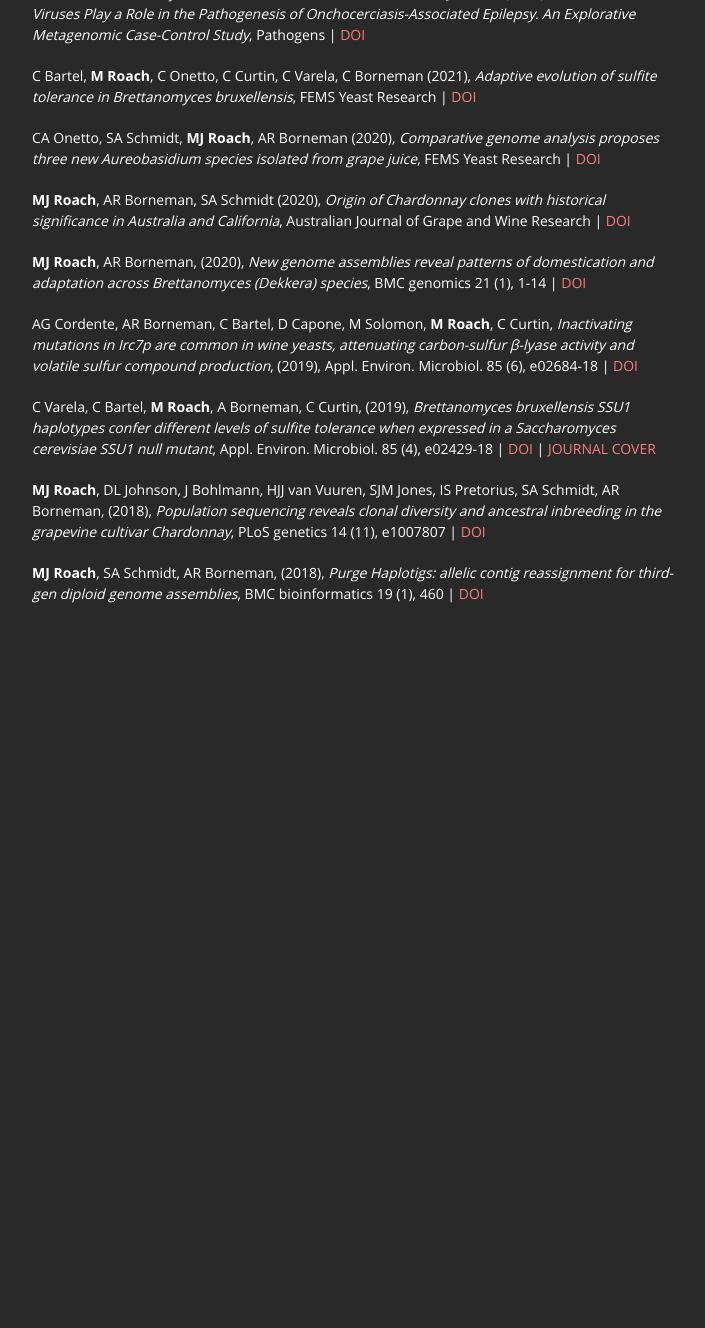
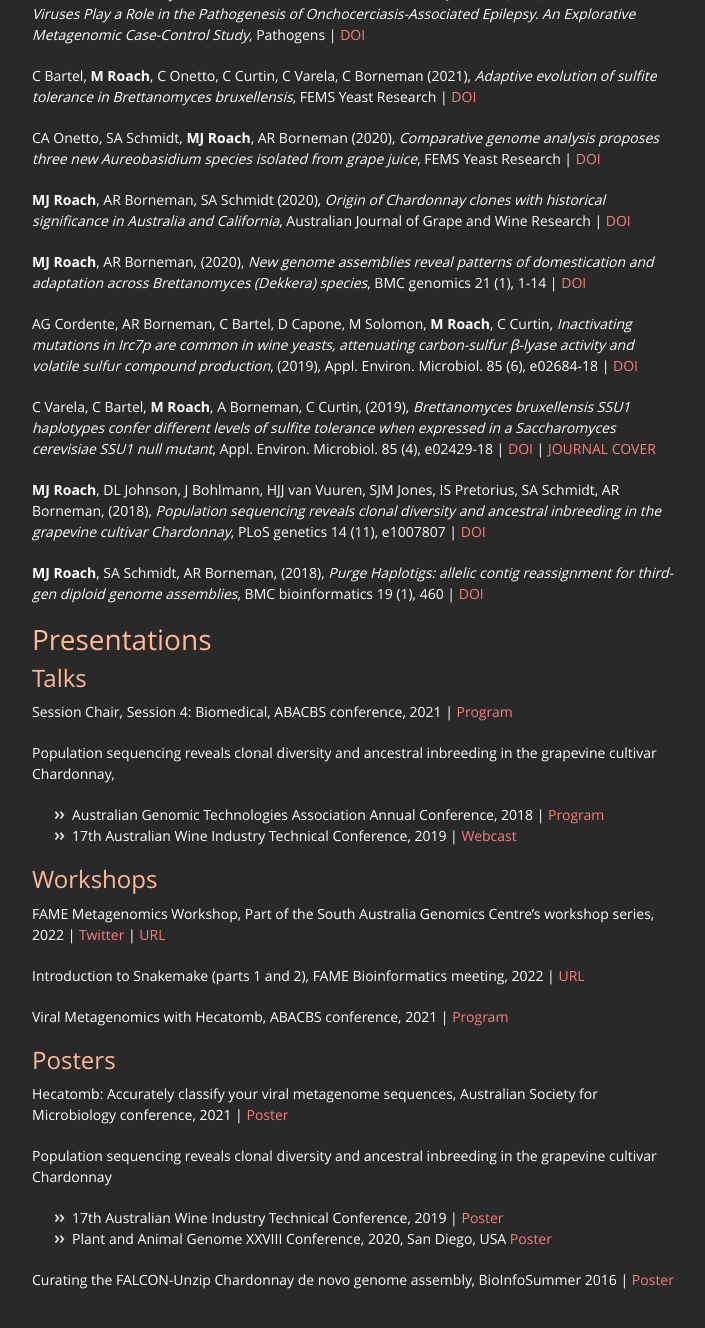
Before and after one commit to beardymcjohnface/beardymcjohnface.github.io, a Jekyll site: the page built from about.md, in a window 1280 px wide and 1400 px high, scrolled down 1138 px. Shown: the top 1328 px of the window, without its empty margins (283-988 px from the left). Built offline with Jekyll 4.4.1, drawn with Linux system fonts in a browser that asks for light colours; before the commit the page ends 1852 px from its top, so only the background shows below that.

Commit message:
about update

```diff
--- /dev/null
+++ b/_includes/associations.md
@@ -0,0 +1,9 @@
+## Associations
+
+Australian Bioinformatics And Computational Biology Society ([ABACBS](https://www.abacbs.org))
+
+Australian Society for Biochemistry and Molecular Biology ([ASBMB](https://www.asbmb.org.au))
+
+Australian Society for Microbiology ([ASM](https://www.theasm.org.au/))
+
+Adelaide Protein Group (committee member and webmaster; [APG](https://apg.asn.au))
--- /dev/null
+++ b/_includes/presentations.md
@@ -0,0 +1,39 @@
+# Presentations
+
+## Talks
+
+Session Chair, Session 4: Biomedical, ABACBS conference, 2021 |
+[Program](docs/Program_ABACBS2021.pdf)
+
+Population sequencing reveals clonal diversity and ancestral inbreeding in the grapevine cultivar
+Chardonnay,
+- Australian Genomic Technologies Association Annual Conference, 2018 |
+  [Program](docs/AGTA-2018-Draft-Program-V5.pdf)
+- 17th Australian Wine Industry Technical Conference, 2019 |
+  [Webcast](bit.ly/2ytanb6)
+
+## Workshops
+
+FAME Metagenomics Workshop, Part of the South Australia Genomics Centre's workshop series, 2022 |
+  [Twitter](https://twitter.com/SA_genomics/status/1539053100316913664) |
+  [URL](bioinf.cc/workshop2022)
+
+Introduction to Snakemake (parts 1 and 2), FAME Bioinformatics meeting, 2022 |
+  [URL](https://fame.flinders.edu.au/blog/2022/05/10/snakemake-intro)
+
+Viral Metagenomics with Hecatomb, ABACBS conference, 2021 |
+  [Program](docs/Program_ABACBS2021.pdf)
+
+## Posters
+
+Hecatomb: Accurately classify your viral metagenome sequences, Australian Society for Microbiology conference, 2021 |
+  [Poster](Hecatomb_ASM2021.png)
+
+Population sequencing reveals clonal diversity and ancestral inbreeding in the grapevine cultivar Chardonnay
+- 17th Australian Wine Industry Technical Conference, 2019 |
+  [Poster](30-Chardonnay-genome.pdf)
+- Plant and Animal Genome XXVIII Conference, 2020, San Diego, USA
+  [Poster](30-Chardonnay-genome.pdf)
+
+Curating the FALCON-Unzip Chardonnay de novo genome assembly, BioInfoSummer 2016 |
+  [Poster](docs/Roach-Bioinfosummer-2016.pdf)
--- /dev/null
+++ b/_includes/publications.md
@@ -0,0 +1,59 @@
+## Publications
+
+__MJ Roach__, K McNair, SK Giles, LK Inglis, E Pargin, S Roux, P Decewicz, RA Edwards
+(2021),
+_Philympics 2021: Prophage Predictions Perplex Programs_,
+F1000Research | [DOI](https://doi.org/10.12688/f1000research.54449.1)
+
+__M Roach__, A Cantu, MK Vieri, M Cotten, P Kellam, M Phan, L Hoek, M Mandro, F Tepage, G Mambandu, G Musinya, A Laudisoit, R Colebunders, R Edwards, JL Mokili
+(2021),
+_No Evidence Known Viruses Play a Role in the Pathogenesis of Onchocerciasis-Associated Epilepsy. An Explorative Metagenomic Case-Control Study_,
+Pathogens | [DOI](https://doi.org/10.3390/pathogens10070787)
+
+C Bartel, __M Roach__, C Onetto, C Curtin, C Varela, C Borneman
+(2021),
+_Adaptive evolution of sulfite tolerance in Brettanomyces bruxellensis_,
+FEMS Yeast Research |
+[DOI](https://doi.org/10.1093/femsyr/foab036)
+
+CA Onetto, SA Schmidt, __MJ Roach__, AR Borneman
+(2020),
+_Comparative genome analysis proposes three new Aureobasidium species isolated from grape juice_,
+FEMS Yeast Research |
+[DOI](https://doi.org/10.1093/femsyr/foaa052)
+
+__MJ Roach__, AR Borneman, SA Schmidt
+(2020),
+_Origin of Chardonnay clones with historical significance in Australia and California_,
+Australian Journal of Grape and Wine Research |
+[DOI](https://doi.org/10.1111/ajgw.12448)
+
+__MJ Roach__, AR Borneman,
+(2020),
+_New genome assemblies reveal patterns of domestication and adaptation across Brettanomyces (Dekkera) species_,
+BMC genomics 21 (1), 1-14 |
+[DOI](https://doi.org/10.1186/s12864-020-6595-z)
+
+AG Cordente, AR Borneman, C Bartel, D Capone, M Solomon, __M Roach__, C Curtin,
+_Inactivating mutations in Irc7p are common in wine yeasts, attenuating carbon-sulfur β-lyase activity and volatile sulfur compound production_,
+(2019),
+Appl. Environ. Microbiol. 85 (6), e02684-18 |
+[DOI](https://doi.org/10.1128/AEM.02684-18)
+
+C Varela, C Bartel, __M Roach__, A Borneman, C Curtin,
+(2019),
+_Brettanomyces bruxellensis SSU1 haplotypes confer different levels of sulfite tolerance when expressed in a Saccharomyces cerevisiae SSU1 null mutant_,
+Appl. Environ. Microbiol. 85 (4), e02429-18 |
+[DOI](https://doi.org/10.1128/AEM.02429-18) | [JOURNAL COVER](https://aem.asm.org/content/85/4.cover-expansion)
+
+__MJ Roach__, DL Johnson, J Bohlmann, HJJ van Vuuren, SJM Jones, IS Pretorius, SA Schmidt, AR Borneman,
+(2018),
+_Population sequencing reveals clonal diversity and ancestral inbreeding in the grapevine cultivar Chardonnay_,
+PLoS genetics 14 (11), e1007807 |
+[DOI](https://doi.org/10.1371/journal.pgen.1007807)
+
+__MJ Roach__, SA Schmidt, AR Borneman,
+(2018),
+_Purge Haplotigs: allelic contig reassignment for third-gen diploid genome assemblies_,
+BMC bioinformatics 19 (1), 460 |
+[DOI](https://doi.org/10.1186/s12859-018-2485-7)
--- a/about.md
+++ b/about.md
@@ -27,73 +27,8 @@ This site is intended to be a collection of stuff I've done, stuff I'm doing, an
 If you're interested in what I'm doing then great!
 If you googled your way here to debug some perl code your supervisor gave you then, good luck!
 
-## Associations
+{% include associations.md %}
 
-Australian Bioinformatics And Computational Biology Society ([ABACBS](https://www.abacbs.org))
+{% include publications.md %}
 
-Australian Society for Biochemistry and Molecular Biology ([ASBMB](https://www.asbmb.org.au))
-
-Australian Society for Microbiology ([ASM](https://www.theasm.org.au/))
-
-Adelaide Protein Group (committee member and webmaster; [APG](https://apg.asn.au))
-
-
-## Publications
-
-__MJ Roach__, K McNair, SK Giles, LK Inglis, E Pargin, S Roux, P Decewicz, RA Edwards
-(2021),
-_Philympics 2021: Prophage Predictions Perplex Programs_,
-F1000Research | [DOI](https://doi.org/10.12688/f1000research.54449.1)
-
-__M Roach__, A Cantu, MK Vieri, M Cotten, P Kellam, M Phan, L Hoek, M Mandro, F Tepage, G Mambandu, G Musinya, A Laudisoit, R Colebunders, R Edwards, JL Mokili
-(2021),
-_No Evidence Known Viruses Play a Role in the Pathogenesis of Onchocerciasis-Associated Epilepsy. An Explorative Metagenomic Case-Control Study_,
-Pathogens | [DOI](https://doi.org/10.3390/pathogens10070787)
-
-C Bartel, __M Roach__, C Onetto, C Curtin, C Varela, C Borneman
-(2021),
-_Adaptive evolution of sulfite tolerance in Brettanomyces bruxellensis_,
-FEMS Yeast Research |
-[DOI](https://doi.org/10.1093/femsyr/foab036)
-
-CA Onetto, SA Schmidt, __MJ Roach__, AR Borneman
-(2020),
-_Comparative genome analysis proposes three new Aureobasidium species isolated from grape juice_,
-FEMS Yeast Research |
-[DOI](https://doi.org/10.1093/femsyr/foaa052)
-
-__MJ Roach__, AR Borneman, SA Schmidt
-(2020),
-_Origin of Chardonnay clones with historical significance in Australia and California_,
-Australian Journal of Grape and Wine Research |
-[DOI](https://doi.org/10.1111/ajgw.12448)
-
-__MJ Roach__, AR Borneman,
-(2020),
-_New genome assemblies reveal patterns of domestication and adaptation across Brettanomyces (Dekkera) species_,
-BMC genomics 21 (1), 1-14 |
-[DOI](https://doi.org/10.1186/s12864-020-6595-z)
-
-AG Cordente, AR Borneman, C Bartel, D Capone, M Solomon, __M Roach__, C Curtin,
-_Inactivating mutations in Irc7p are common in wine yeasts, attenuating carbon-sulfur β-lyase activity and volatile sulfur compound production_,
-(2019),
-Appl. Environ. Microbiol. 85 (6), e02684-18 |
-[DOI](https://doi.org/10.1128/AEM.02684-18)
-
-C Varela, C Bartel, __M Roach__, A Borneman, C Curtin,
-(2019),
-_Brettanomyces bruxellensis SSU1 haplotypes confer different levels of sulfite tolerance when expressed in a Saccharomyces cerevisiae SSU1 null mutant_,
-Appl. Environ. Microbiol. 85 (4), e02429-18 |
-[DOI](https://doi.org/10.1128/AEM.02429-18) | [JOURNAL COVER](https://aem.asm.org/content/85/4.cover-expansion)
-
-__MJ Roach__, DL Johnson, J Bohlmann, HJJ van Vuuren, SJM Jones, IS Pretorius, SA Schmidt, AR Borneman,
-(2018),
-_Population sequencing reveals clonal diversity and ancestral inbreeding in the grapevine cultivar Chardonnay_,
-PLoS genetics 14 (11), e1007807 |
-[DOI](https://doi.org/10.1371/journal.pgen.1007807)
-
-__MJ Roach__, SA Schmidt, AR Borneman,
-(2018),
-_Purge Haplotigs: allelic contig reassignment for third-gen diploid genome assemblies_,
-BMC bioinformatics 19 (1), 460 |
-[DOI](https://doi.org/10.1186/s12859-018-2485-7)
+{% include presentations.md %}
```
Also changed, not shown: docs/Hecatomb_ASM2021.png (added), 3 other files.
